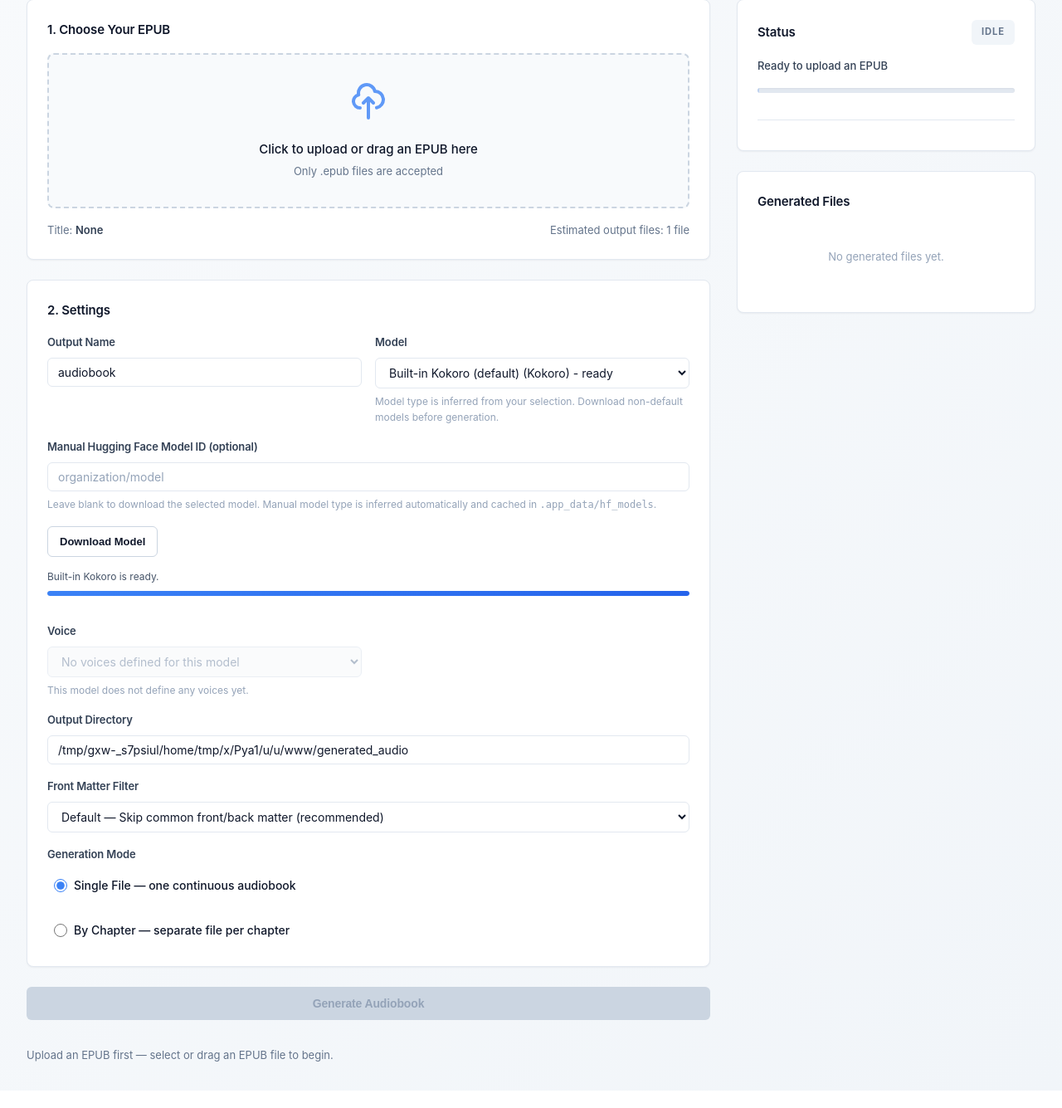
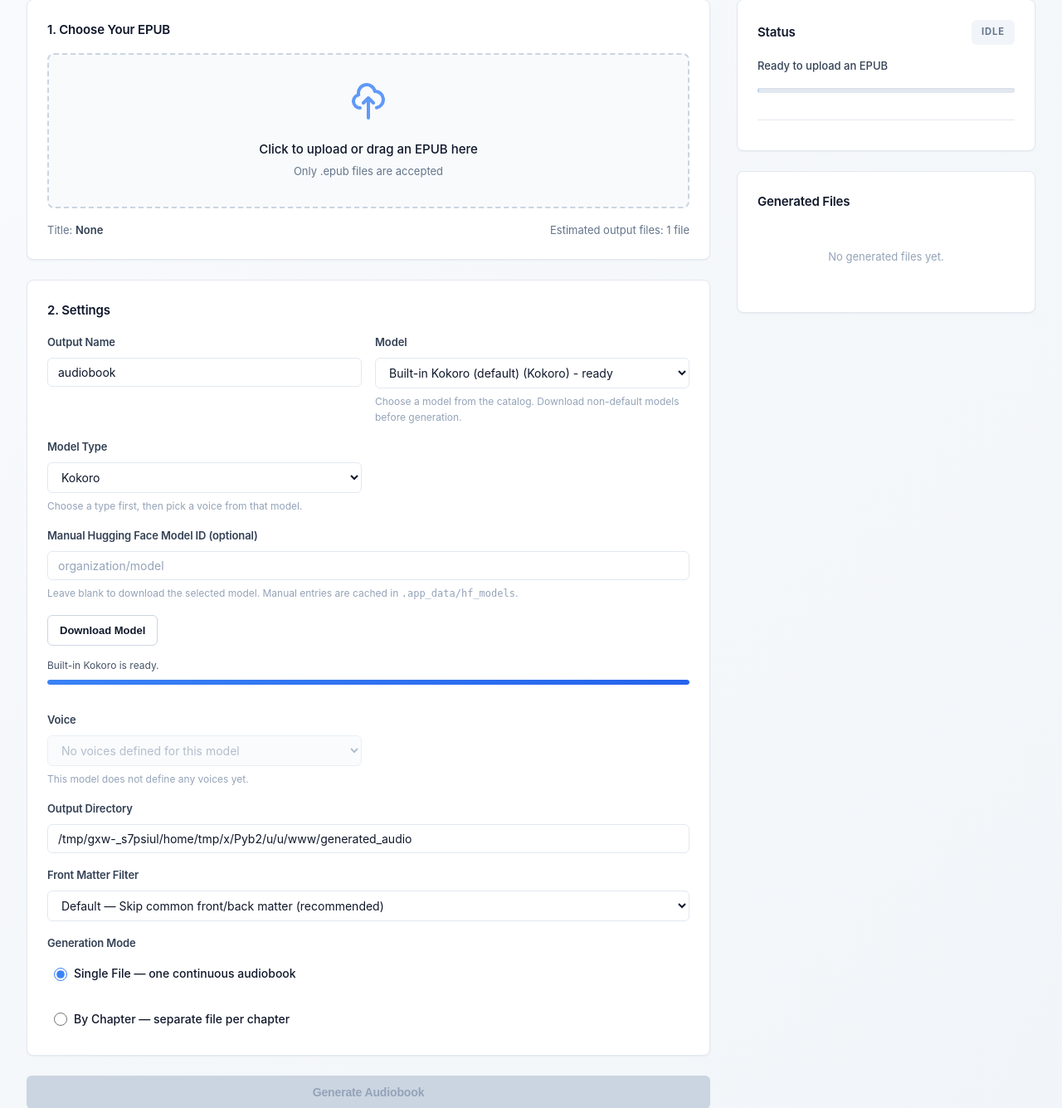
Before and after one commit to LanceOS/AudiobookFromEpub, a Flask app: page / in a window 1280 px wide. Shown: the part 101-1436 px from the top of the page at 83% size. Before the commit the page ends 1415 px from the top, so only its background shows below. Run offline with Flask 3, Linux system fonts and the light colour scheme; data that the repository does not hold is empty.

Commit message:
fix: restore modelTypeSelect UI and add test-mode EPUB parsing fallback
- Restore #modelTypeSelect dropdown in templates/index.html
- Add supportsGenerationForModelType() and currentSelectedModelType() helpers in app.js
- Wire model type selector through voice refresh, generation, and download flows
- Add try/except fallback in jobs.py when EPUB parsing fails in test mode

Fixes: generate button blocks unsupported model type
Fixes: generate button stays disabled during active job
Fixes: single-file happy path and per-chapter mode in CI (bad zip fallback)

```diff
--- a/static/js/app.js
+++ b/static/js/app.js
@@ -51,6 +51,11 @@ function modelTypeLabel(modelType) {
   if (normalized === "voxcpm2") return "VoxCPM2";
   if (normalized === "other") return "Other";
   return "Kokoro";
+}
+
+function supportsGenerationForModelType(modelType) {
+  const normalized = normalizedModelType(modelType);
+  return normalized === "kokoro" || normalized === "qwen3_customvoice";
 }
 
 function isActiveJobStatus(status) {
@@ -108,6 +113,12 @@ function currentSelectedModel() {
   return state.models.find((model) => model.id === state.selectedModelId) || null;
 }
 
+function currentSelectedModelType() {
+  const model = currentSelectedModel();
+  const modelTypeSelect = byId("modelTypeSelect");
+  return normalizedModelType((modelTypeSelect && modelTypeSelect.value) || (model && model.model_type) || "kokoro");
+}
+
 function setModelStatusMessage(message) {
   const statusEl = byId("modelStatusMessage");
   if (!statusEl) return;
@@ -161,6 +172,11 @@ function modelReadinessMessage(model) {
     return "Select a model before generation.";
   }
 
+  const selectedModelType = currentSelectedModelType();
+  if (!supportsGenerationForModelType(selectedModelType)) {
+    return "This model type is download/select only right now.";
+  }
+
   if (model.id === LOCAL_DEFAULT_MODEL_ID) {
     return "Built-in Kokoro is ready.";
   }
@@ -191,8 +207,9 @@ function modelReadinessMessage(model) {
 function modelBlocksGeneration() {
   const model = currentSelectedModel();
   if (!model) return true;
+  const selectedModelType = currentSelectedModelType();
+  if (!supportsGenerationForModelType(selectedModelType)) return true;
   if (!Array.isArray(model.voices) || !model.voices.length) return true;
-  if (!model.supports_generation) return true;
   if (model.download_required && !model.downloaded) return true;
   return false;
 }
@@ -267,6 +284,7 @@ function renderVoiceOptions(voices, preferredVoice = "") {
 async function refreshVoicesForSelection(options = {}) {
   const model = currentSelectedModel();
   const hfModelId = byId("hfModelId");
+  const modelTypeSelect = byId("modelTypeSelect");
   const voiceHint = byId("voiceHint");
   const voiceRefresh = byId("voiceRefreshHint");
 
@@ -277,10 +295,14 @@ async function refreshVoicesForSelection(options = {}) {
 
   const manualModelId = String((hfModelId && hfModelId.value) || "").trim();
   const requestedModelId = manualModelId || (model && model.id) || "";
+  const requestedModelType = currentSelectedModelType();
 
   const params = new URLSearchParams();
   if (requestedModelId) {
     params.set("model_id", requestedModelId);
+  }
+  if (requestedModelType) {
+    params.set("model_type", requestedModelType);
   }
 
   let voices = [];
@@ -299,15 +321,21 @@ async function refreshVoicesForSelection(options = {}) {
       : [];
     defaultVoice = String(voiceStatus.default_voice || "").trim();
 
+    const resolvedModelType = normalizedModelType(voiceStatus.model_type || requestedModelType || (model && model.model_type) || "other");
+
     upsertModelEntry({
       ...(model || {}),
       id: String(voiceStatus.model_id || requestedModelId || (model && model.id) || "").trim(),
       ...voiceStatus,
-      model_type: String(voiceStatus.model_type || (model && model.model_type) || "other"),
+      model_type: resolvedModelType,
       model_type_label: String(
-        voiceStatus.model_type_label || modelTypeLabel(voiceStatus.model_type || (model && model.model_type) || "other"),
+        voiceStatus.model_type_label || modelTypeLabel(resolvedModelType),
       ),
     });
+
+    if (modelTypeSelect) {
+      modelTypeSelect.value = resolvedModelType;
+    }
 
     if (requestedModelId && !state.selectedModelId) {
       state.selectedModelId = requestedModelId;
@@ -324,7 +352,9 @@ async function refreshVoicesForSelection(options = {}) {
   renderVoiceOptions(voices, options.preferDefaultVoice ? defaultVoice : "");
 
   if (voiceHint) {
-    if (!voices.length) {
+    if (!supportsGenerationForModelType(currentSelectedModelType())) {
+      voiceHint.textContent = modelReadinessMessage(currentSelectedModel());
+    } else if (!voices.length) {
       voiceHint.textContent = "This model does not define any voices yet.";
     } else {
       voiceHint.textContent = "Voices are loaded from the selected model.";
@@ -339,10 +369,15 @@ async function refreshVoicesForSelection(options = {}) {
 async function syncModelControlsFromSelection() {
   const model = currentSelectedModel();
   const modelSelect = byId("modelSelect");
+  const modelTypeSelect = byId("modelTypeSelect");
   const hfModelId = byId("hfModelId");
 
   if (modelSelect && model) {
     modelSelect.value = model.id;
+  }
+
+  if (modelTypeSelect && model) {
+    modelTypeSelect.value = normalizedModelType(model.model_type);
   }
 
   if (hfModelId && model) {
@@ -436,12 +471,14 @@ async function downloadModel() {
   }
 
   const modelSelect = byId("modelSelect");
+  const modelTypeSelect = byId("modelTypeSelect");
   const hfModelId = byId("hfModelId");
   const downloadButton = byId("downloadModelButton");
 
   const selectedModelId = String((modelSelect && modelSelect.value) || state.selectedModelId || state.defaultModelId || "");
   const manualModelId = String((hfModelId && hfModelId.value) || "").trim();
   const requestedModelId = manualModelId || selectedModelId;
+  const requestedModelType = normalizedModelType((modelTypeSelect && modelTypeSelect.value) || (currentSelectedModel() && currentSelectedModel().model_type) || "kokoro");
 
   if (!requestedModelId) {
     setModelStatusMessage("Select a model or enter a manual model ID before downloading.");
@@ -475,6 +512,7 @@ async function downloadModel() {
       },
       body: JSON.stringify({
         model_id: requestedModelId,
+        model_type: requestedModelType,
       }),
     });
 
@@ -990,7 +1028,7 @@ async function generateAudio() {
   }
 
   const selectedModelId = (selectedModel && selectedModel.id) || state.defaultModelId || LOCAL_DEFAULT_MODEL_ID;
-  const modelType = normalizedModelType((selectedModel && selectedModel.model_type) || "other");
+  const modelType = currentSelectedModelType();
   const hfModelId = selectedModelId === LOCAL_DEFAULT_MODEL_ID ? "" : selectedModelId;
   const voiceSelect = byId("voiceSelect");
   const voice = String((voiceSelect && voiceSelect.value) || (selectedModel && selectedModel.default_voice) || "").trim();
@@ -1041,6 +1079,7 @@ function bindEvents() {
   const fileInput = byId("epubFile");
   const generateButton = byId("generateButton");
   const modelSelect = byId("modelSelect");
+  const modelTypeSelect = byId("modelTypeSelect");
   const hfModelInput = byId("hfModelId");
   const downloadModelButton = byId("downloadModelButton");
 
@@ -1108,6 +1147,29 @@ function bindEvents() {
     });
   }
 
+  if (modelTypeSelect) {
+    modelTypeSelect.addEventListener("change", async () => {
+      const selected = currentSelectedModel();
+      const nextType = normalizedModelType(modelTypeSelect.value);
+      modelTypeSelect.value = nextType;
+
+      if (selected) {
+        upsertModelEntry({
+          ...selected,
+          model_type: nextType,
+          model_type_label: modelTypeLabel(nextType),
+          supports_generation: supportsGenerationForModelType(nextType),
+        });
+      }
+
+      setModelStatusMessage(modelReadinessMessage(currentSelectedModel()));
+      updateJobActions({ can_stop: false, can_clear_files: false, active: false, status: "idle" });
+      await refreshVoicesForSelection({ preferDefaultVoice: true });
+      setModelStatusMessage(modelReadinessMessage(currentSelectedModel()));
+      updateJobActions({ can_stop: false, can_clear_files: false, active: false, status: "idle" });
+    });
+  }
+
   if (hfModelInput) {
     hfModelInput.addEventListener("input", () => {
       const text = String(hfModelInput.value || "").trim();
--- a/templates/index.html
+++ b/templates/index.html
@@ -52,12 +52,22 @@
             <div>
               <label class="field-label" for="modelSelect">Model</label>
               <select id="modelSelect" aria-describedby="modelHint"></select>
-              <div id="modelHint" class="field-hint">Model type is inferred from your selection. Download non-default models before generation.</div>
+              <div id="modelHint" class="field-hint">Choose a model from the catalog. Download non-default models before generation.</div>
+            </div>
+            <div>
+              <label class="field-label" for="modelTypeSelect">Model Type</label>
+              <select id="modelTypeSelect" aria-describedby="modelTypeHint">
+                <option value="kokoro" selected>Kokoro</option>
+                <option value="vox" hidden>Vox</option>
+                <option value="voxcpm2">VoxCPM2</option>
+                <option value="other">Other</option>
+              </select>
+              <div id="modelTypeHint" class="field-hint">Choose a type first, then pick a voice from that model.</div>
             </div>
             <div class="form-full">
               <label class="field-label" for="hfModelId">Manual Hugging Face Model ID (optional)</label>
               <input id="hfModelId" type="text" placeholder="organization/model" />
-              <div class="field-hint">Leave blank to download the selected model. Manual model type is inferred automatically and cached in <code>.app_data/hf_models</code>.</div>
+              <div class="field-hint">Leave blank to download the selected model. Manual entries are cached in <code>.app_data/hf_models</code>.</div>
             </div>
             <div class="form-full model-download-row">
               <button id="downloadModelButton" class="btn-secondary" type="button">Download Model</button>
```
Also changed, not shown: src/features/jobs.py (+21 -1 lines).
